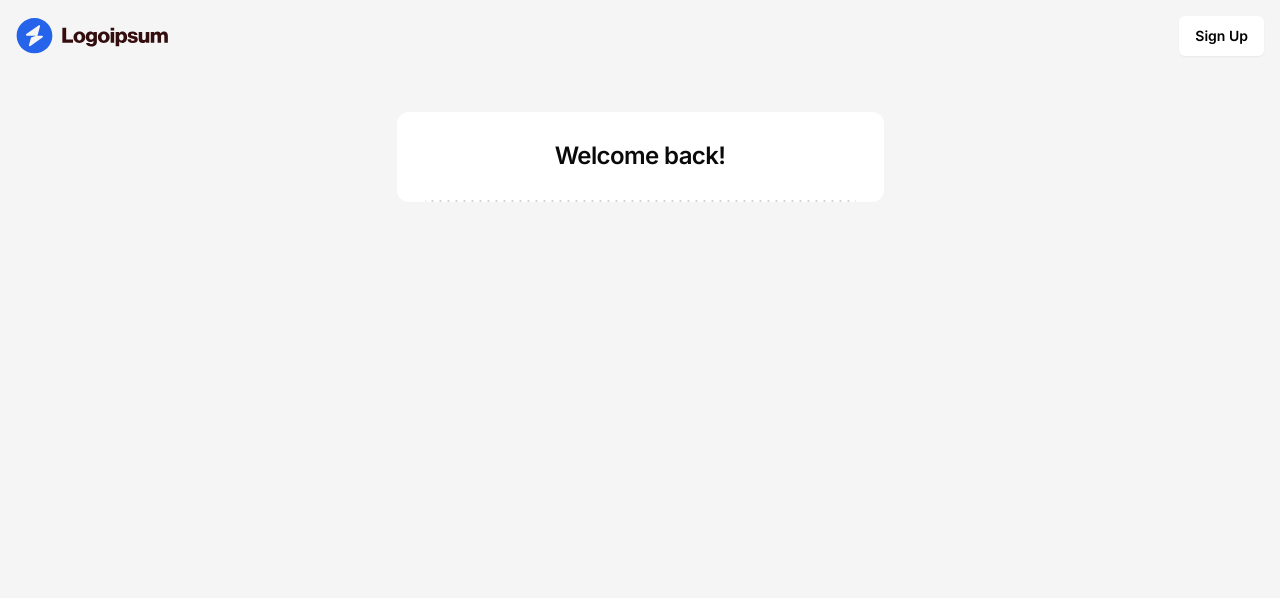
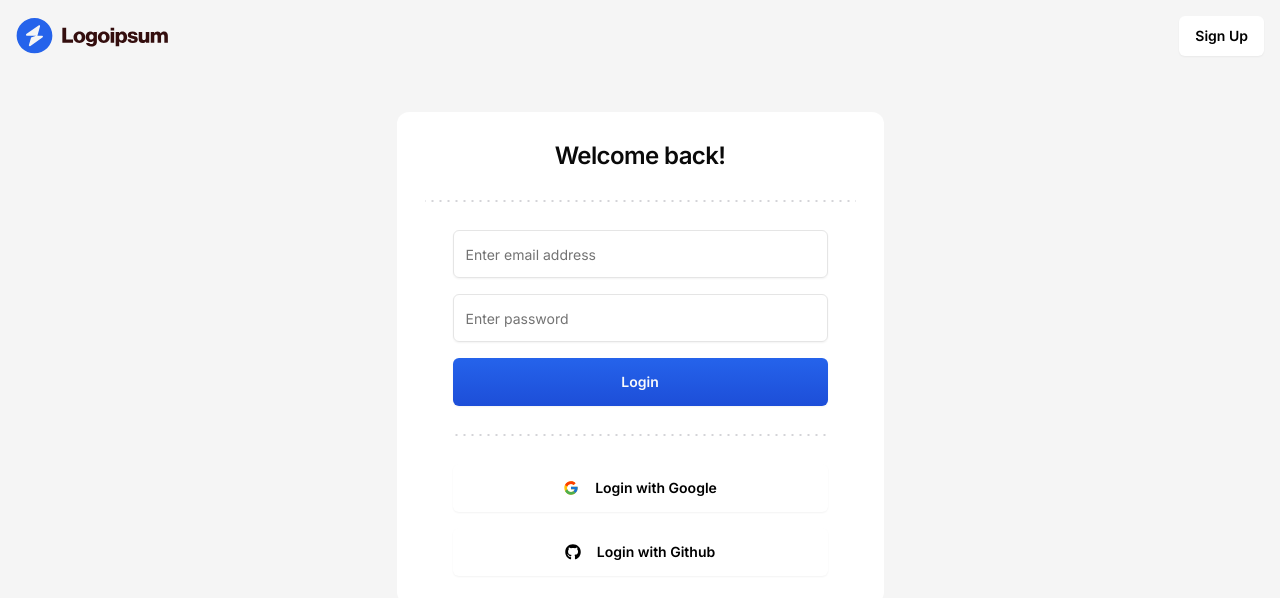
Before and after one commit to common1/cluster-invent, a Next.js app: page /sign-in in a window 1280 px wide. Shown: the top 598 px of the page. Built offline with nearby package versions, Linux system fonts and the light colour scheme.

Commit message:
05 Creating auth screens - Part 2

```diff
--- a/package.json
+++ b/package.json
@@ -31,6 +31,7 @@
     "react-day-picker": "^8.10.1",
     "react-dom": "^18",
     "react-hook-form": "^7.54.2",
+    "react-icons": "^5.5.0",
     "recharts": "^2.15.1",
     "sonner": "^2.0.1",
     "tailwind-merge": "^3.0.2",
--- a/src/app/(auth)/sign-in/page.tsx
+++ b/src/app/(auth)/sign-in/page.tsx
@@ -1,3 +1,5 @@
+"use client";
+
 import { SignInCard } from "@/features/auth/components/sign-in-card"
 
 const SignInPage = () => {
--- a/src/features/auth/components/sign-in-card.tsx
+++ b/src/features/auth/components/sign-in-card.tsx
@@ -1,23 +1,74 @@
+import { FcGoogle } from "react-icons/fc";
+import { FaGithub } from "react-icons/fa";
+
 import { DottedSeparator } from "@/components/dotted-separator";
+import { Button } from "@/components/ui/button";
 import {
   Card,
   CardContent,
   CardHeader,
-    CardTitle,
+  CardTitle
 } from "@/components/ui/card";
-import { Separator } from "@/components/ui/separator";
+
+import { Input } from "@/components/ui/input";
 
 export const SignInCard = () => {
   return (
     <Card className="w-full h-full md:w-[487px] border-none shadow-none">
       <CardHeader className="flex items-center justify-center text-center - p-7">
-            <CardTitle className="text-2xl">
-                Welcome back!
-            </CardTitle>
+        <CardTitle className="text-2xl">Welcome back!</CardTitle>
       </CardHeader>
       <div className="px-7">
         <DottedSeparator />
+        <CardContent className="p-7">
+          <form className="space-y-4">
+            <Input
+              required
+              type="email"
+              value={""}
+              onChange={() => {}}
+              placeholder="Enter email address"
+              disabled={false}
+            />
+            <Input
+              required
+              type="password"
+              value={""}
+              onChange={() => {}}
+              placeholder="Enter password"
+              disabled={false}
+              min={8}
+              max={256}
+            />
+            <Button disabled={false} size="lg" className="w-full">
+              Login
+            </Button>
+          </form>
+        </CardContent>
+        <div className="px-7">
+          <DottedSeparator />
+        </div>
+        <CardContent className="p-7 flex flex-col gap-y-4">
+          <Button
+            disabled={false}
+            variant="secondary"
+            size="lg"
+            className="w-full"
+          >
+            <FcGoogle className="mr-2 size-5"/>
+            Login with Google
+          </Button>
+          <Button
+            disabled={false}
+            variant="secondary"
+            size="lg"
+            className="w-full"
+          >
+            <FaGithub className="mr-2 size-5"/>
+            Login with Github
+          </Button>
+        </CardContent>
       </div>
     </Card>
-  )
-}
+  );
+};
```
Also changed, not shown: 2 other files (tests, documents, lock files or other folders). Lines whose indentation alone changed are shown as unchanged.
